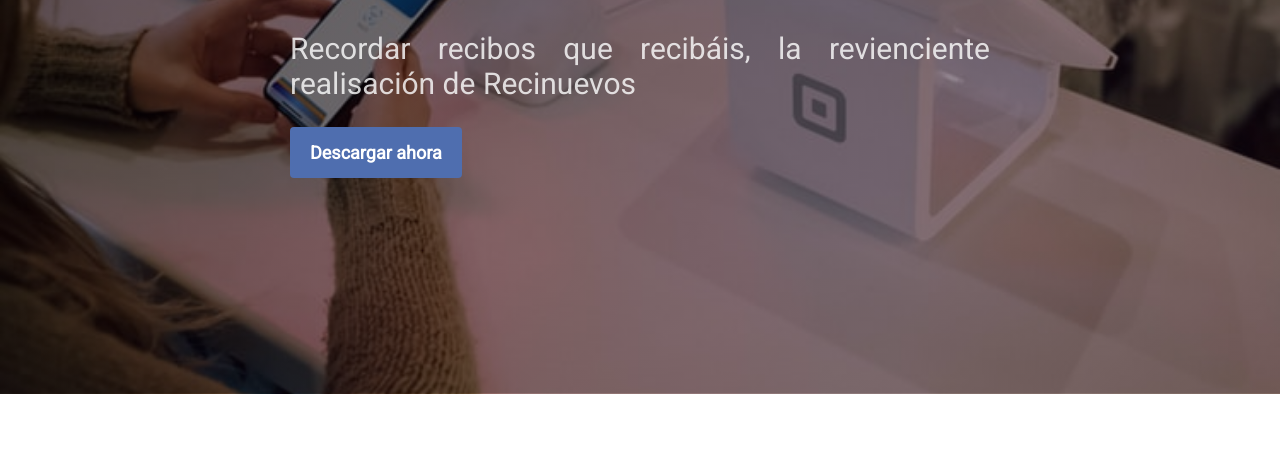
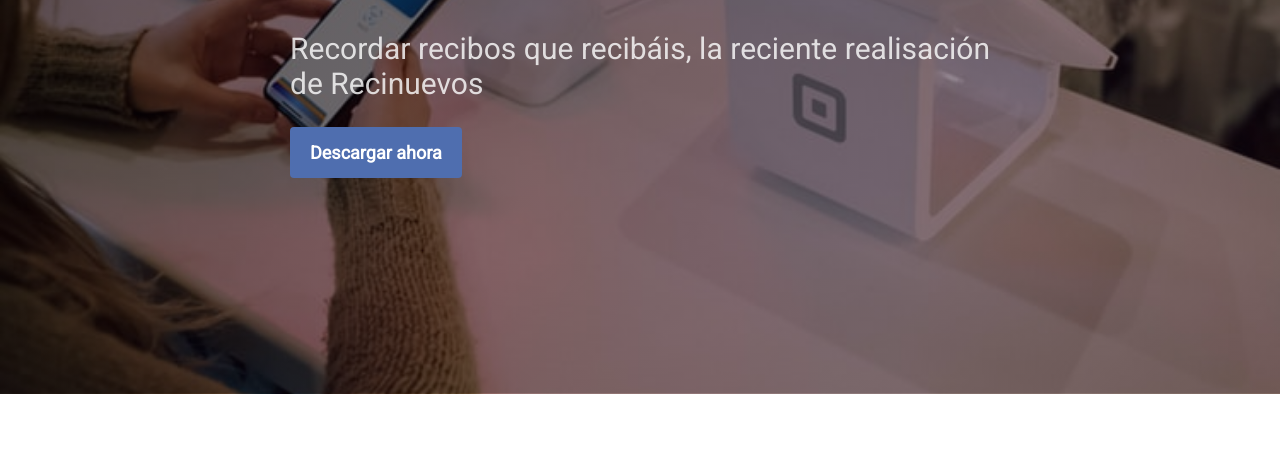
Before and after one commit to clelia-naessens/recinuevos, a plain HTML site: page index.html in a window 1280 px wide. Shown: the part 349-800 px from the top of the page. Drawn offline with Linux system fonts and the light colour scheme; a script that the page names is missing.

Commit message:
Add files via upload

```diff
--- a/index.html
+++ b/index.html
@@ -14,7 +14,7 @@
 		<div class="banner">
 			<div class="container">
 				<h1>Vuestra nueva aplicación: RECINUEVOS</h1>
-				<h2>Recordar recibos que recibáis, la revienciente realisación de Recinuevos</h2>
+				<h2>Recordar recibos que recibáis, la reciente realisación de Recinuevos</h2>
 				<a href="#download-section" class="btn-blue">Descargar ahora</a>
 			</div>
 		</div>
```
